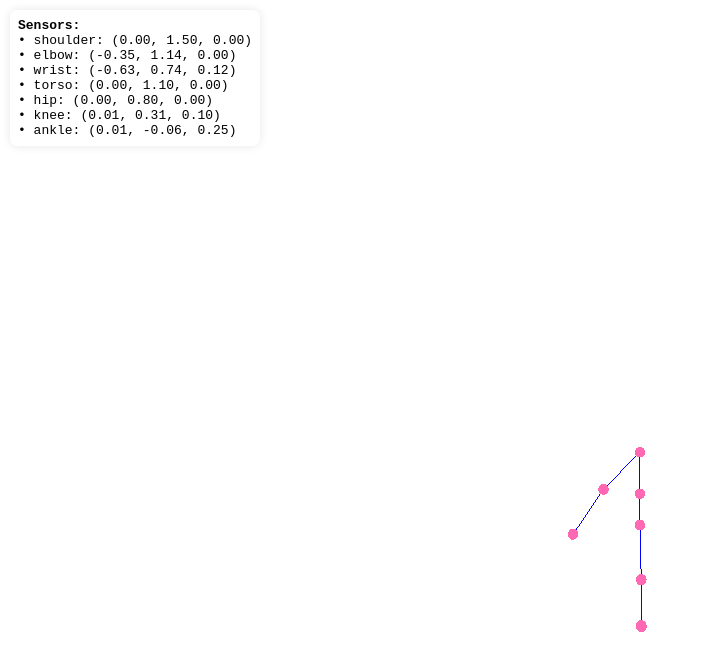
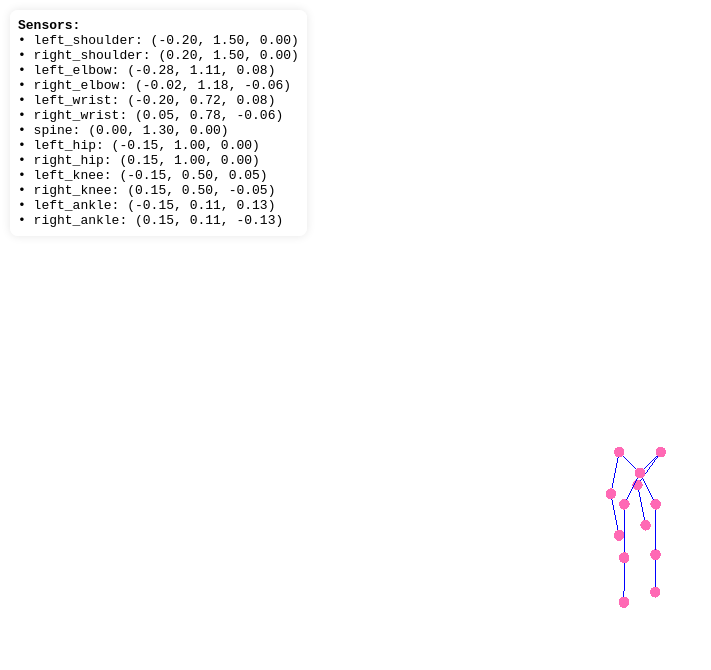
Before and after one commit to tobiawolaju/chogshot, a plain HTML site: page index.html in a window 1280 px wide. Shown: the whole page, without its empty margins (0-711 px from the left). Drawn offline with nearby package versions, Linux system fonts and the light colour scheme; animation ran at ten frames a second.

Commit message:
Update index.html

```diff
--- a/index.html
+++ b/index.html
@@ -33,54 +33,85 @@ document.body.appendChild(renderer.domElement);
 
 const sensorDisplay = document.getElementById("sensorList");
 
-// Humanoid structure and constant limb lengths
 const sensorLinks = [
-  ['shoulder', 'elbow'],
-  ['elbow', 'wrist'],
-  ['shoulder', 'torso'],
-  ['torso', 'hip'],
-  ['hip', 'knee'],
-  ['knee', 'ankle']
+  ['left_shoulder', 'left_elbow'],
+  ['left_elbow', 'left_wrist'],
+  ['right_shoulder', 'right_elbow'],
+  ['right_elbow', 'right_wrist'],
+  ['left_shoulder', 'spine'],
+  ['right_shoulder', 'spine'],
+  ['spine', 'left_hip'],
+  ['spine', 'right_hip'],
+  ['left_hip', 'left_knee'],
+  ['left_knee', 'left_ankle'],
+  ['right_hip', 'right_knee'],
+  ['right_knee', 'right_ankle']
 ];
 
 const limbLengths = {
-  shoulder_elbow: 0.5,
-  elbow_wrist: 0.5,
-  shoulder_torso: 0.4,
-  torso_hip: 0.3,
-  hip_knee: 0.5,
-  knee_ankle: 0.4
+  upper_arm: 0.4,
+  lower_arm: 0.4,
+  upper_leg: 0.5,
+  lower_leg: 0.4,
+  shoulder_spine: 0.2,
+  spine_hip: 0.3
 };
 
-// Constrained dummy generator
 function sensorData() {
-  const shoulder = new THREE.Vector3(0, 1.5, 0);
+  const spine = new THREE.Vector3(0, 1.3, 0);
 
-  const elbow = shoulder.clone().add(new THREE.Vector3(
-    Math.sin(Date.now() * 0.001) * 0.5,
-    -limbLengths.shoulder_elbow,
-    0
-  ).normalize().multiplyScalar(limbLengths.shoulder_elbow));
+  const leftShoulder = spine.clone().add(new THREE.Vector3(-0.2, limbLengths.shoulder_spine, 0));
+  const rightShoulder = spine.clone().add(new THREE.Vector3(0.2, limbLengths.shoulder_spine, 0));
 
-  const wrist = elbow.clone().add(new THREE.Vector3(
-    Math.sin(Date.now() * 0.001 + 1),
-    -1,
-    0.3
-  ).normalize().multiplyScalar(limbLengths.elbow_wrist));
+  const leftElbow = leftShoulder.clone().add(new THREE.Vector3(
+    Math.sin(Date.now() * 0.001) * 0.2, -1, 0.2
+  ).normalize().multiplyScalar(limbLengths.upper_arm));
 
-  const torso = shoulder.clone().add(new THREE.Vector3(0, -limbLengths.shoulder_torso, 0));
-  const hip = torso.clone().add(new THREE.Vector3(0, -limbLengths.torso_hip, 0));
-  const knee = hip.clone().add(new THREE.Vector3(0.1 * Math.sin(Date.now() * 0.001 + 2), -1, 0.2).normalize().multiplyScalar(limbLengths.hip_knee));
-  const ankle = knee.clone().add(new THREE.Vector3(0, -1, 0.4).normalize().multiplyScalar(limbLengths.knee_ankle));
+  const leftWrist = leftElbow.clone().add(new THREE.Vector3(
+    0.2, -1, 0
+  ).normalize().multiplyScalar(limbLengths.lower_arm));
+
+  const rightElbow = rightShoulder.clone().add(new THREE.Vector3(
+    Math.sin(Date.now() * 0.001 + 1), -1, -0.2
+  ).normalize().multiplyScalar(limbLengths.upper_arm));
+
+  const rightWrist = rightElbow.clone().add(new THREE.Vector3(
+    0.2, -1, 0
+  ).normalize().multiplyScalar(limbLengths.lower_arm));
+
+  const leftHip = spine.clone().add(new THREE.Vector3(-0.15, -limbLengths.spine_hip, 0));
+  const rightHip = spine.clone().add(new THREE.Vector3(0.15, -limbLengths.spine_hip, 0));
+
+  const leftKnee = leftHip.clone().add(new THREE.Vector3(
+    0, -1, 0.1
+  ).normalize().multiplyScalar(limbLengths.upper_leg));
+
+  const leftAnkle = leftKnee.clone().add(new THREE.Vector3(
+    0, -1, 0.2
+  ).normalize().multiplyScalar(limbLengths.lower_leg));
+
+  const rightKnee = rightHip.clone().add(new THREE.Vector3(
+    0, -1, -0.1
+  ).normalize().multiplyScalar(limbLengths.upper_leg));
+
+  const rightAnkle = rightKnee.clone().add(new THREE.Vector3(
+    0, -1, -0.2
+  ).normalize().multiplyScalar(limbLengths.lower_leg));
 
   return {
-    shoulder,
-    elbow,
-    wrist,
-    torso,
-    hip,
-    knee,
-    ankle
+    left_shoulder: leftShoulder,
+    right_shoulder: rightShoulder,
+    left_elbow: leftElbow,
+    right_elbow: rightElbow,
+    left_wrist: leftWrist,
+    right_wrist: rightWrist,
+    spine: spine,
+    left_hip: leftHip,
+    right_hip: rightHip,
+    left_knee: leftKnee,
+    right_knee: rightKnee,
+    left_ankle: leftAnkle,
+    right_ankle: rightAnkle
   };
 }
 
```
